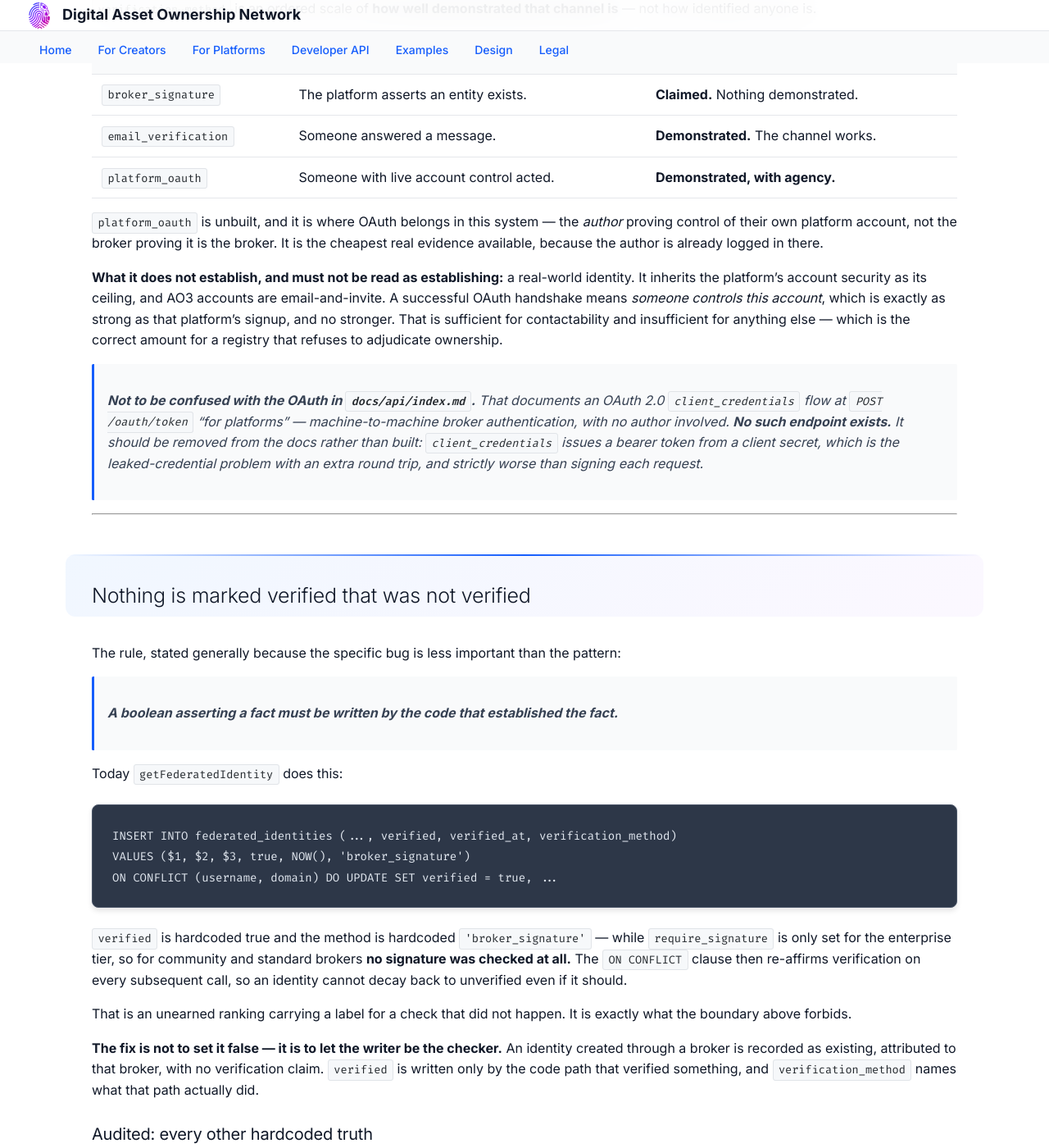
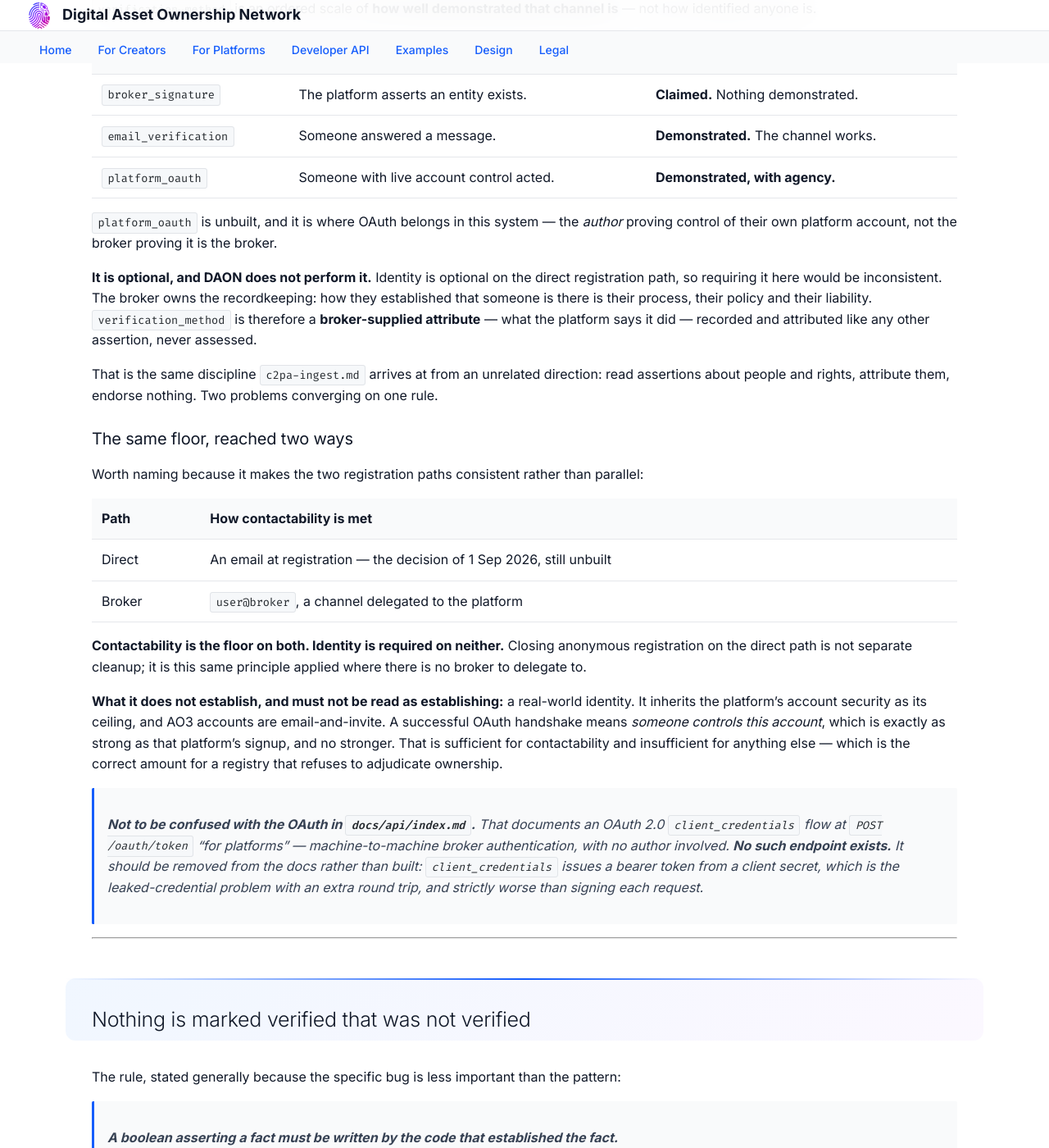
Before and after one commit to daon-network/daon, a Jekyll site: the page built from docs/design/brokerage.md, in a window 1280 px wide and 1400 px high, scrolled down 1796 px. Shown: the whole window at 82% size. Built offline with Jekyll 4.4.1, drawn with Linux system fonts in a browser that asks for light colours.

Commit message:
docs(design): the broker owns the recordkeeping, DAON owns what it says happened
platform_oauth is optional and DAON does not perform it. Identity is optional
on the direct registration path, so requiring it here would be inconsistent.
How a broker established that someone is there is their process, their policy
and their liability.

So verification_method is a broker-supplied attribute -- what the platform says
it did -- recorded and attributed like any other assertion, never assessed.
Same discipline c2pa-ingest.md reaches from an unrelated direction: read the
assertion, attribute it, endorse nothing.

Which also dissolves the wrinkle about email_verification sitting oddly in the
ladder. It is not DAON performing a check with no address to send to; it is one
more thing the broker reports.

Names the symmetry between the two registration paths, because it makes them
consistent rather than merely parallel: direct requires an email, brokered
supplies user@broker. Contactability is the floor on both and identity is
required on neither. Closing anonymous registration on the direct path is the
same principle applied where there is no broker to delegate to, not separate
cleanup.

Co-Authored-By: Claude Opus 5 (1M context) <noreply@anthropic.com>
Claude-Session: https://claude.ai/code/session_011uqYbCkw9KSJ4nagUmAC9M

```diff
--- a/docs/design/brokerage.md
+++ b/docs/design/brokerage.md
@@ -96,8 +96,30 @@ identified anyone is.
 | `platform_oauth` | Someone with live account control acted. | **Demonstrated, with agency.** |
 
 `platform_oauth` is unbuilt, and it is where OAuth belongs in this system — the *author* proving
-control of their own platform account, not the broker proving it is the broker. It is the cheapest
-real evidence available, because the author is already logged in there.
+control of their own platform account, not the broker proving it is the broker.
+
+**It is optional, and DAON does not perform it.** Identity is optional on the direct registration
+path, so requiring it here would be inconsistent. The broker owns the recordkeeping: how they
+established that someone is there is their process, their policy and their liability.
+`verification_method` is therefore a **broker-supplied attribute** — what the platform says it did —
+recorded and attributed like any other assertion, never assessed.
+
+That is the same discipline [`c2pa-ingest.md`](./c2pa-ingest.md) arrives at from an unrelated
+direction: read assertions about people and rights, attribute them, endorse nothing. Two problems
+converging on one rule.
+
+### The same floor, reached two ways
+
+Worth naming because it makes the two registration paths consistent rather than parallel:
+
+| Path | How contactability is met |
+| --- | --- |
+| Direct | An email at registration — the decision of 1 Sep 2026, still unbuilt |
+| Broker | `user@broker`, a channel delegated to the platform |
+
+**Contactability is the floor on both. Identity is required on neither.** Closing anonymous
+registration on the direct path is not separate cleanup; it is this same principle applied where
+there is no broker to delegate to.
 
 **What it does not establish, and must not be read as establishing:** a real-world identity. It
 inherits the platform's account security as its ceiling, and AO3 accounts are email-and-invite. A
```
